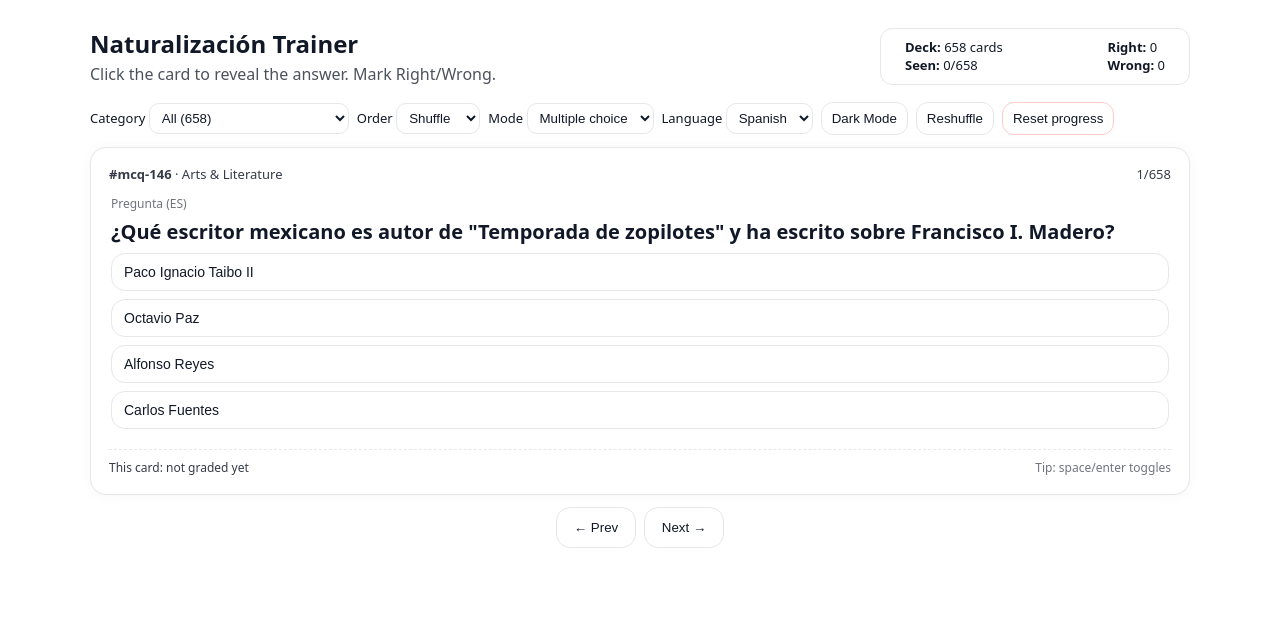
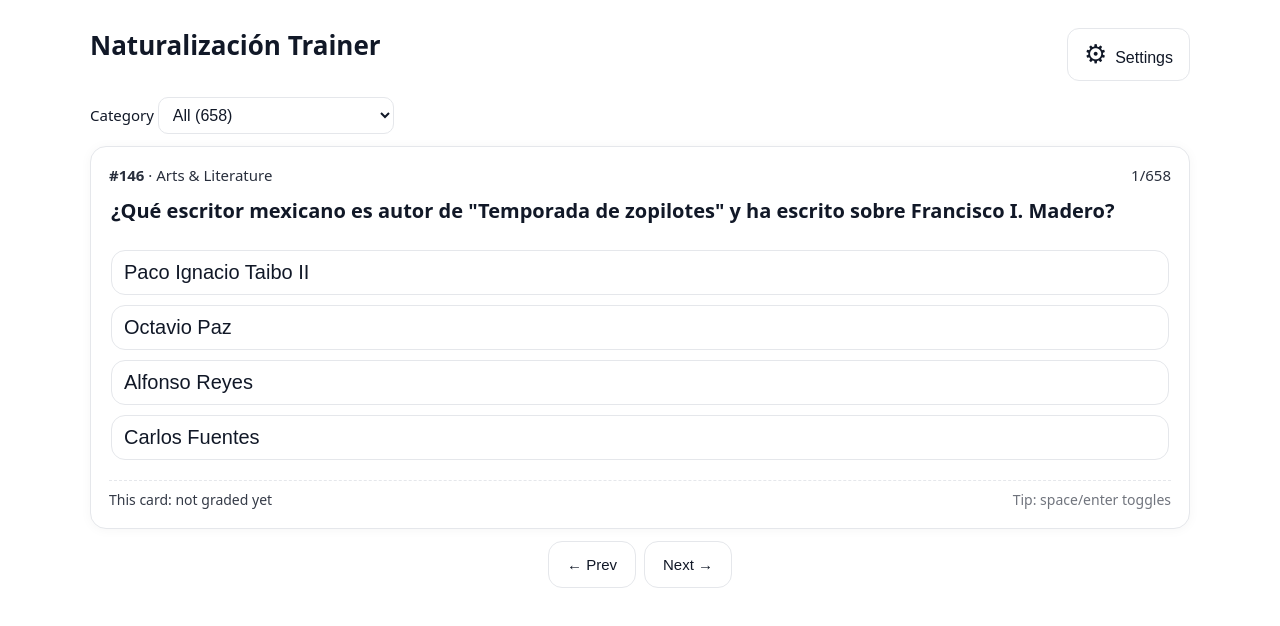
Before and after one commit to brianmcalonen/mexico-study-guide, a React (Create React App) app: page / in a window 1280 px wide. Shown: the top 626 px of the page. Built offline with nearby package versions, Linux system fonts and the light colour scheme.

Commit message:
more UI updates

```diff
--- a/src/App.js
+++ b/src/App.js
@@ -30,6 +30,7 @@ export default function App() {
 const [order, setOrder] = useState("SHUFFLE"); // SHUFFLE | IN_ORDER
 const [mode, setMode] = useState(() => "mcq"); // short | mcq
 const [lang, setLang] = useState(() => "es"); // both | en | es
+const [showSettings, setShowSettings] = useState(false);
 
 const [deck, setDeck] = useState([]);
 const [idx, setIdx] = useState(0);
@@ -183,6 +184,11 @@ export default function App() {
 }, [results, category, order, mode, lang]);
 
 const current = deck[idx];
+const displayId = current
+? current.source === "mcq"
+? String(current.raw_mcq_id ?? String(current.qid).replace(/^mcq-/, ""))
+: String(current.raw_qid ?? String(current.qid).replace(/^qa-/, ""))
+: null;
 
 const totals = useMemo(() => {
 let right = 0,
@@ -322,6 +328,7 @@ export default function App() {
 marginBottom: isDesktop ? 16 : 12,
 },
 title: { fontSize: isDesktop ? 24 : 20, fontWeight: 800 },
+title: { fontSize: isDesktop ? 26 : 22, fontWeight: 800 },
 subtitle: { opacity: 0.75, marginTop: 4 },
 stats: {
 border: `1px solid ${theme.border}`,
@@ -338,16 +345,18 @@ export default function App() {
 alignItems: "center",
 marginBottom: 12,
 },
-    control: { fontSize: 13, display: "flex", alignItems: "center" },
+control: { fontSize: 15, display: "flex", alignItems: "center" },
 select: {
-      padding: "6px 8px",
+padding: "8px 10px",
 borderRadius: 10,
 border: `1px solid ${theme.border}`,
 background: theme.cardBg,
 color: theme.text,
+fontSize: 16,
 },
 button: {
-      padding: "8px 10px",
+padding: "10px 12px",
+fontSize: 15,
 borderRadius: 12,
 border: `1px solid ${theme.border}`,
 background: theme.cardBg,
@@ -355,12 +364,14 @@ export default function App() {
 cursor: "pointer",
 },
 buttonDanger: {
-      padding: "8px 10px",
-      borderRadius: 12,
+padding: "14px 18px",      // was 8px 10px
+fontSize: 15,              // match other big buttons
+borderRadius: 14,
 border: `1px solid #fecaca`,
 background: theme.cardBg,
 cursor: "pointer",
 color: theme.text,
+width: '100%',             // important
 },
 cardWrap: { marginTop: 8 },
 card: {
@@ -375,16 +386,16 @@ export default function App() {
 cardTop: {
 display: "flex",
 justifyContent: "space-between",
-      fontSize: 13,
-      opacity: 0.85,
+fontSize: 15,
+opacity: 0.9,
 marginBottom: 8,
 },
 cardTopRight: { fontVariantNumeric: "tabular-nums" },
 cardBody: { padding: "4px 2px 10px 2px" },
-    qLabel: { fontSize: 12, opacity: 0.6, marginBottom: 6 },
+qLabel: { fontSize: 14, opacity: 0.6, marginBottom: 6 },
 qText: { fontSize: isDesktop ? 20 : 18, fontWeight: 650 },
-    aLabel: { fontSize: 12, opacity: 0.6, marginBottom: 6 },
-    aText: { fontSize: 17 },
+aLabel: { fontSize: 14, opacity: 0.6, marginBottom: 6 },
+aText: { fontSize: 18 },
 revealHint: { opacity: 0.7, fontStyle: "italic" },
 hr: { height: 1, background: theme.hr, margin: "12px 0" },
 cardFooter: {
@@ -396,8 +407,8 @@ export default function App() {
 paddingTop: 10,
 marginTop: 10,
 },
-    small: { fontSize: 12, opacity: 0.85 },
-    smallMuted: { fontSize: 12, color: theme.muted },
+small: { fontSize: 14, opacity: 0.85 },
+smallMuted: { fontSize: 14, color: theme.muted },
 actions: {
 display: isDesktop ? "flex" : "grid",
 gridTemplateColumns: isDesktop ? undefined : "1fr 1fr",
@@ -407,7 +418,8 @@ export default function App() {
 flexWrap: "wrap",
 },
 buttonSecondary: {
-      padding: "12px 16px",
+padding: "14px 18px",
+fontSize: 15,
 borderRadius: 14,
 border: `1px solid ${theme.border}`,
 background: theme.cardBg,
@@ -418,7 +430,8 @@ export default function App() {
 maxWidth: isDesktop ? "unset" : 200,
 },
 buttonGood: {
-      padding: "12px 16px",
+padding: "14px 18px",
+fontSize: 15,
 borderRadius: 14,
 border: `1px solid #bbf7d0`,
 background: theme.cardBg,
@@ -429,7 +442,8 @@ export default function App() {
 maxWidth: isDesktop ? "unset" : 200,
 },
 buttonBad: {
-      padding: "12px 16px",
+padding: "14px 18px",
+fontSize: 15,
 borderRadius: 14,
 border: `1px solid #fecaca`,
 background: theme.cardBg,
@@ -455,28 +469,17 @@ export default function App() {
 <div style={styles.header}>
   <div>
     <div style={styles.title}>Naturalización Trainer</div>
-          <div style={styles.subtitle}>
-            Click the card to reveal the answer. Mark Right/Wrong.
-          </div>
   </div>
 
-        <div style={{ ...styles.stats, display: "flex", justifyContent: "space-between" }}>
-          <div>
-            <div>
-              <strong>Deck:</strong> {deck.length} cards
-            </div>
-            <div>
-              <strong>Seen:</strong> {totals.seen}/{totals.total}
-            </div>
-          </div>
-          <div>
-            <div>
-              <strong>Right:</strong> {totals.right}
-            </div>
-            <div>
-              <strong>Wrong:</strong> {totals.wrong}
-            </div>
-          </div>
+  <div style={{ display: 'flex', gap: 8, alignItems: 'center' }}>
+    <button
+      onClick={() => setShowSettings(true)}
+      style={{ ...styles.button, padding: '12px 16px', fontSize: 18 }}
+      aria-label="Open settings"
+    >
+      <span style={{ fontSize: 26, lineHeight: 1, marginRight: 8 }}>⚙︎</span>
+      <span style={{ fontSize: 16 }}>Settings</span>
+    </button>
   </div>
 </div>
 
@@ -496,48 +499,144 @@ export default function App() {
     </select>
   </label>
 
-        {/* Language selector removed — always show both Spanish and English */}
 
-        <label style={styles.control}>
-          Order&nbsp;
-          <select
-            value={order}
-            onChange={(e) => setOrder(e.target.value)}
-            style={styles.select}
+
+</div>
+
+{/* Settings side panel */}
+{showSettings && (
+  <div>
+    <div
+      onClick={() => setShowSettings(false)}
+      style={{ position: 'fixed', inset: 0, background: 'rgba(0,0,0,0.25)', zIndex: 50 }}
+    />
+
+    <aside
+      style={{
+        position: 'fixed',
+        right: 0,
+        top: 0,
+        height: '100%',
+        width: 340,
+        background: theme.cardBg,
+        borderLeft: `1px solid ${theme.border}`,
+        padding: 18,
+        zIndex: 60,
+        boxShadow: dark ? '0 6px 24px rgba(0,0,0,0.6)' : '0 6px 24px rgba(0,0,0,0.08)'
+      }}
+      role="dialog"
+      aria-label="Settings"
     >
+      <div style={{ display: 'flex', justifyContent: 'space-between', alignItems: 'center' }}>
+        <strong>Settings</strong>
+        <button onClick={() => setShowSettings(false)} style={styles.button}>Close</button>
+      </div>
+
+      <div
+style={{
+marginTop: 18,
+display: 'flex',
+flexDirection: 'column',
+gap: 28,
+}}
+>
+        <div>
+          <div style={{ fontSize: 13, opacity: 0.7 }}>Deck</div>
+          <div style={{ fontWeight: 700 }}>{deck.length} cards</div>
+        </div>
+
+        <div>
+          <div style={{ fontSize: 13, opacity: 0.7 }}>Seen</div>
+          <div style={{ fontWeight: 700 }}>{totals.seen}/{totals.total}</div>
+        </div>
+
+        <div>
+          <div style={{ fontSize: 13, opacity: 0.7 }}>Order</div>
+          <select value={order} onChange={(e) => setOrder(e.target.value)} style={styles.select}>
             <option value="SHUFFLE">Shuffle</option>
             <option value="IN_ORDER">In order</option>
           </select>
-        </label>
+        </div>
 
-        <label style={styles.control}>
-          Mode&nbsp;
+        <div>
+          <div style={{ fontSize: 13, opacity: 0.7 }}>Mode</div>
           <select value={mode} onChange={(e) => setMode(e.target.value)} style={styles.select}>
             <option value="short">Short answer</option>
             <option value="mcq">Multiple choice</option>
           </select>
-        </label>
+        </div>
 
-        <label style={styles.control}>
-          Language&nbsp;
+        <div>
+          <div style={{ fontSize: 13, opacity: 0.7 }}>Language</div>
           <select value={lang} onChange={(e) => setLang(e.target.value)} style={styles.select}>
-            <option value="both">Both</option>
             <option value="es">Spanish</option>
             <option value="en">English</option>
+            <option value="both">Both</option>
           </select>
-        </label>
+        </div>
 
-        <button onClick={() => setDark((d) => !d)} style={styles.button} aria-pressed={dark}>
-          {dark ? "Light Mode" : "Dark Mode"}
+        <div
+style={{
+  display: 'grid',
+  gap: 18,
+  paddingTop: 10,
+  paddingBottom: 6,
+}}
+>
+
+          <div>
+            <div style={{ display: 'flex', alignItems: 'center', gap: 12 }}>
+              <button
+                onClick={() => setDark((d) => !d)}
+                aria-pressed={dark}
+                aria-label="Toggle dark mode"
+                style={{
+                  width: 52,
+                  height: 30,
+                  borderRadius: 20,
+                  padding: 4,
+                  display: 'inline-flex',
+                  alignItems: 'center',
+                  border: `1px solid ${theme.border}`,
+                  background: dark ? '#10b981' : theme.cardBg,
+                  cursor: 'pointer',
+                }}
+              >
+                <div
+                  style={{
+                    width: 22,
+                    height: 22,
+                    borderRadius: 16,
+                    background: dark ? '#064e3b' : '#fff',
+                    transform: dark ? 'translateX(22px)' : 'translateX(0px)',
+                    transition: 'transform 180ms ease',
+                    boxShadow: '0 1px 2px rgba(0,0,0,0.2)'
+                  }}
+                />
               </button>
+              <span style={{ fontSize: 15 }}>{dark ? 'Dark mode' : 'Light mode'}</span>
+            </div>
+          </div>
 
-        <button onClick={reshuffle} style={styles.button}>
-          Reshuffle
-        </button>
-        <button onClick={resetProgress} style={styles.buttonDanger}>
-          Reset progress
+          <div>
+            <button
+onClick={reshuffle}
+style={{ ...styles.button, width: '100%', padding: "14px 18px", borderRadius: 14 }}
+>
+              Reshuffle deck
             </button>
           </div>
+
+          <div>
+            <button onClick={resetProgress} style={styles.buttonDanger}>
+              Clear all history
+            </button>
+          </div>
+        </div>
+      </div>
+    </aside>
+  </div>
+)}
 
 <div style={styles.cardWrap}>
   {!current ? (
@@ -559,7 +658,7 @@ export default function App() {
     >
       <div style={styles.cardTop}>
         <div>
-                <strong>#{current.qid}</strong> · {current.category}
+          <strong>#{displayId}</strong> · {current.category}
         </div>
         <div style={styles.cardTopRight}>
           {idx + 1}/{deck.length}
@@ -571,7 +670,6 @@ export default function App() {
           <>
             {(lang === "both" || lang === "es") && (
               <>
-                      <div style={styles.qLabel}>Pregunta (ES)</div>
                 <div style={styles.qText}>{current.stem_es || current.stem}</div>
                 <div style={{ height: 8 }} />
               </>
@@ -579,13 +677,12 @@ export default function App() {
 
             {(lang === "both" || lang === "en") && (
               <>
-                      <div style={styles.qLabel}>Question (EN)</div>
                 <div style={styles.qText}>{current.stem_en || current.stem}</div>
                 <div style={styles.hr} />
               </>
             )}
 
-                  <div style={{ display: "grid", gap: 8 }}>
+            <div style={{ display: "grid", gap: 10, marginTop: 18 }}>
               {(current.options || []).map((opt, i) => {
                 const sel = mcqSelection;
                 let extra = {};
@@ -619,13 +716,13 @@ export default function App() {
                     }}
                   >
                     {lang === "en" ? (
-                            <div style={{ fontSize: 14 }}>{opt.en}</div>
+                      <div style={{ fontSize: 20 }}>{opt.en}</div>
                     ) : lang === "es" ? (
-                            <div style={{ fontSize: 14 }}>{opt.es}</div>
+                      <div style={{ fontSize: 20 }}>{opt.es}</div>
                     ) : (
                       <>
-                              <div style={{ fontSize: 14, opacity: sel ? 1 : 0.85 }}>{opt.es}</div>
-                              <div style={{ fontSize: 13, color: sel ? 'inherit' : theme.muted }}>{opt.en}</div>
+                        <div style={{ fontSize: 18, opacity: sel ? 1 : 0.85 }}>{opt.es}</div>
+                        <div style={{ fontSize: 16, color: sel ? 'inherit' : theme.muted }}>{opt.en}</div>
                       </>
                     )}
                   </button>
@@ -637,7 +734,6 @@ export default function App() {
           <>
             {(lang === "both" || lang === "es") && (
               <>
-                      <div style={styles.qLabel}>Pregunta (ES)</div>
                 <div style={styles.qText}>{current.question}</div>
                 <div style={{ height: 8 }} />
               </>
@@ -645,7 +741,6 @@ export default function App() {
 
             {(lang === "both" || lang === "en") && (
               <>
-                      <div style={styles.qLabel}>Question (EN)</div>
                 <div style={styles.qText}>{current.question_en}</div>
               </>
             )}
```
Also changed, not shown: public/naturalizacion_mcq.json. Lines whose indentation alone changed are shown as unchanged.
